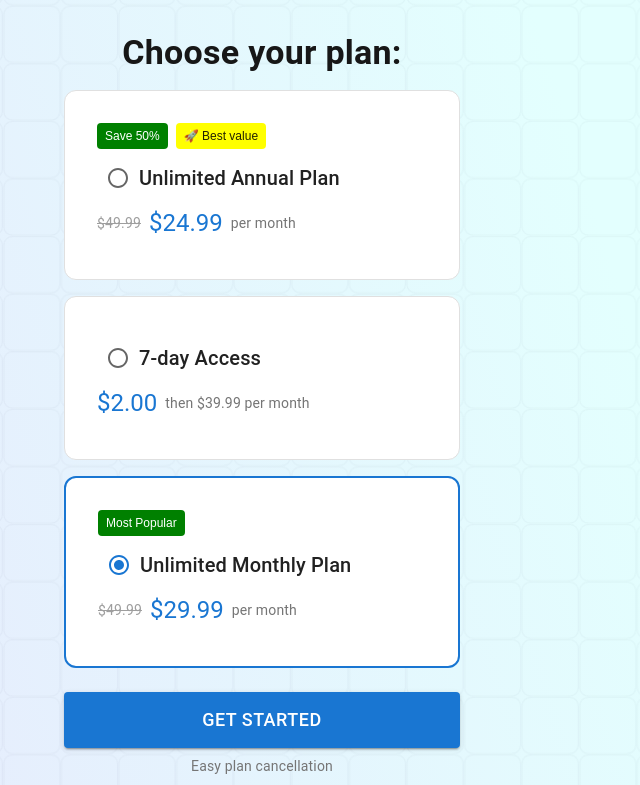
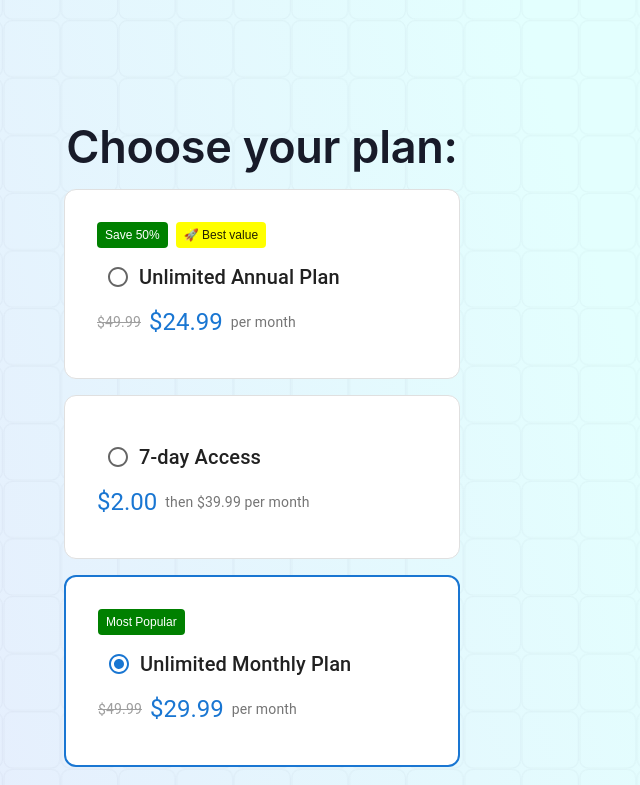
Before and after one commit to xanderrybalov/rybalov-manifest, a Next.js app: page /pricing in a window 1280 px wide. Shown: the top 785 px of the page, without its empty margins (378-1018 px from the left). Built offline with nearby package versions, Linux system fonts and the light colour scheme.

Commit message:
feat: added MainTitle

```diff
--- a/src/app/pricing/PricingTable.tsx
+++ b/src/app/pricing/PricingTable.tsx
@@ -2,6 +2,7 @@
 import React, { useState } from 'react';
 import { Container, Typography, Box, Button } from '@mui/material';
 import ProductCard from './ProductCard';
+import MainTitle from './components/MainTitle';
 
 const plans: {
   id: string;
@@ -25,7 +26,7 @@ const plans: {
   {
     id: 'weekly',
     name: '7-day Access',
-    price: 2.00,
+    price: 2.0,
     currency: 'USD',
     period: 'then $39.99 per month',
   },
@@ -43,10 +44,8 @@ const PricingTable: React.FC = () => {
   const [selectedPlan, setSelectedPlan] = useState<string | null>('monthly');
 
   return (
-    <Container maxWidth="xs" sx={{ py: 4 }}>
-      <Typography variant="h4" fontWeight="bold" align="center" mb={2}>
-        Choose your plan:
-      </Typography>
+    <Container maxWidth="xs" sx={{ py: '77px' }}>
+      <MainTitle text="Choose your plan:" />
 
       <Box display="flex" flexDirection="column" gap={2}>
         {plans.map((plan) => (
--- /dev/null
+++ b/src/app/pricing/components/MainTitle.tsx
@@ -0,0 +1,39 @@
+import { Typography } from '@mui/material';
+import { useTheme } from '@mui/material/styles';
+
+interface MainTitleProps {
+  text: string;
+}
+
+const MainTitle = ({ text }: MainTitleProps) => {
+  const theme = useTheme();
+
+  return (
+    <Typography
+      variant="h4"
+      fontWeight="bold"
+      align="center"
+      mb={2}
+      sx={{
+        fontFamily: 'Inter',
+        fontWeight: 700,
+        fontSize: '28px',
+        lineHeight: '36px',
+        letterSpacing: '-0.25px',
+        color: '#181B29',
+        paddingTop: '20px',
+        [theme.breakpoints.up('md')]: {
+          paddingTop: '44px',
+          fontWeight: 600,
+          fontSize: '45px',
+          lineHeight: '52px',
+          letterSpacing: '-0.25px',
+        },
+      }}
+    >
+      {text}
+    </Typography>
+  );
+};
+
+export default MainTitle;
```
